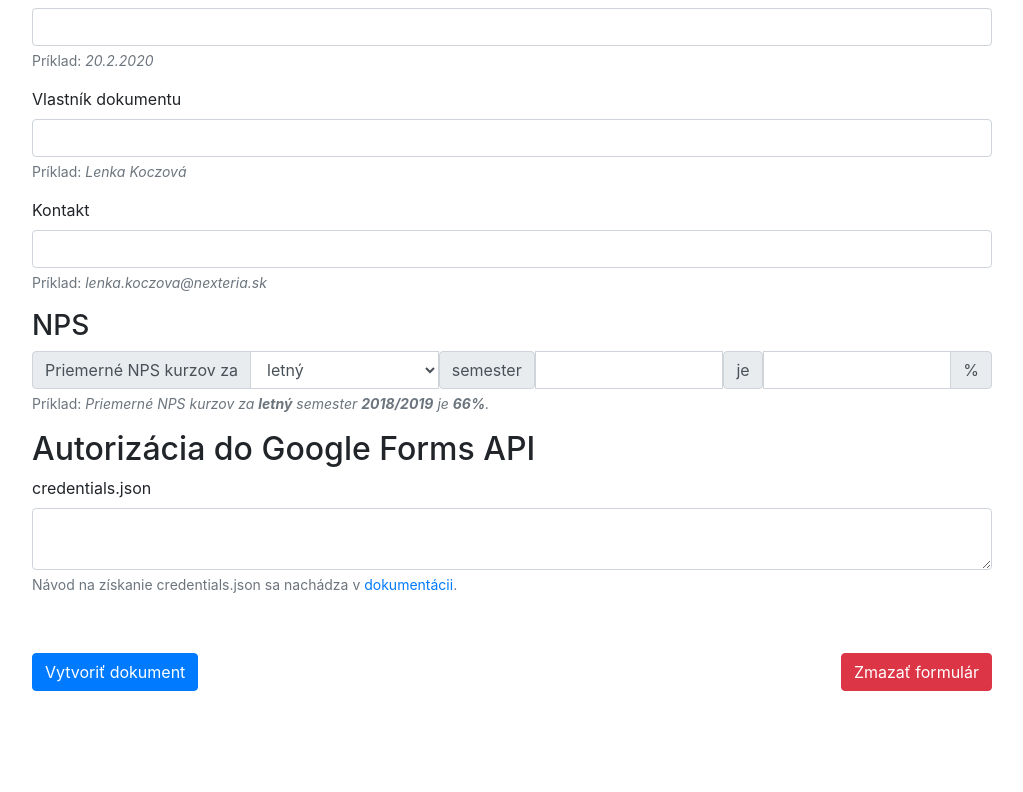
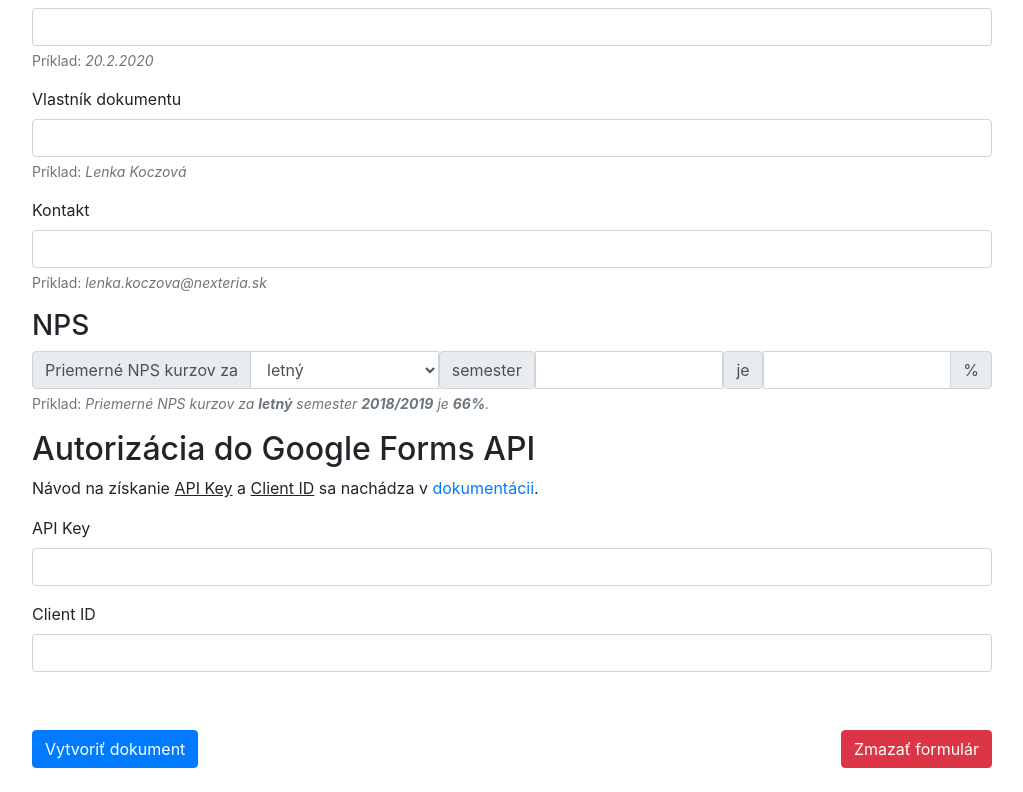
Before and after one commit to timzatko/nexteria-feedback-automation, a React (Create React App) app: page / in a window 1280 px wide. Shown: the part 856-1648 px from the top of the page, without its empty margins (128-1151 px from the left). Before the commit the page ends 1571 px from the top, so only its background shows below. Built offline with nearby package versions, Linux system fonts and the light colour scheme.

Commit message:
change credentials.json to API Key and Client ID

```diff
--- a/src/App.js
+++ b/src/App.js
@@ -13,7 +13,8 @@ class App extends React.Component {
         this.state = {
             document: {},
             url: undefined,
-            credentials: undefined,
+            api_key: undefined,
+            client_id: undefined,
             status: { type: 'pristine' },
             inProgress: false,
         };
@@ -196,10 +197,8 @@ class App extends React.Component {
                                 </small>
                             </div>
                             <h2>Autorizácia do Google Forms API</h2>
-                            <Input
-                                helpText={
-                                    <span>
-                                        Návod na získanie credentials.json sa nachádza v{' '}
+                            <p>
+                                Návod na získanie <u>API Key</u> a <u>Client ID</u> sa nachádza v{' '}
                                 <a
                                     href="https://github.com/timzatko/nexteria-feedback-automation/blob/master/docs/Documentation.md#z%C3%ADskanie-pr%C3%ADstupu-do-google-forms-api"
                                     target="_blank"
@@ -208,13 +207,18 @@ class App extends React.Component {
                                     dokumentácii
                                 </a>
                                 .
-                                    </span>
-                                }
-                                inputKey={'credentials'}
-                                name={'credentials.json'}
-                                onChange={credentials => this.setState({ credentials })}
-                                type={'textarea'}
-                                value={this.state.credentials}
+                            </p>
+                            <Input
+                                inputKey={'api_key'}
+                                name={'API Key'}
+                                onChange={api_key => this.setState({ api_key })}
+                                value={this.state.api_key}
+                            />
+                            <Input
+                                inputKey={'client_id'}
+                                name={'Client ID'}
+                                onChange={client_id => this.setState({ client_id })}
+                                value={this.state.client_id}
                             />
                         </div>
                         {this.renderAlert()}
@@ -274,11 +278,11 @@ class App extends React.Component {
     }
 
     createDocument = () => {
-        const { url, document, credentials } = this.state;
+        const { url, document, api_key, client_id } = this.state;
 
         this.setState({ inProgress: true });
 
-        createDocument(url, document, credentials)
+        createDocument(url, document, api_key, client_id)
             .then(() => {
                 this.setStatus('success', 'Dokument bol úspešne vytvorený!');
             })
--- a/src/createDocument.js
+++ b/src/createDocument.js
@@ -5,8 +5,8 @@ import JsZipUtils from 'jszip-utils';
 import Docxtemplater from 'docxtemplater';
 import FileSaver from 'file-saver';
 
-function createDocument(url, document, credentials) {
-    return getResponses(url, credentials)
+function createDocument(url, document, api_key, client_id) {
+    return getResponses(url, api_key, client_id)
         .then(responses => {
             const { nps_promoter_percentage, nps_detractor_percentage } = responses;
 
--- a/src/getResponses.js
+++ b/src/getResponses.js
@@ -1,4 +1,6 @@
-function getResponses(url, credentials) {
+function getResponses(url, api_key, client_id) {
+    console.log(url, api_key, client_id);
+
     return new Promise(resolve =>
         setTimeout(
             () =>
```
Lines whose indentation alone changed are shown as unchanged.
